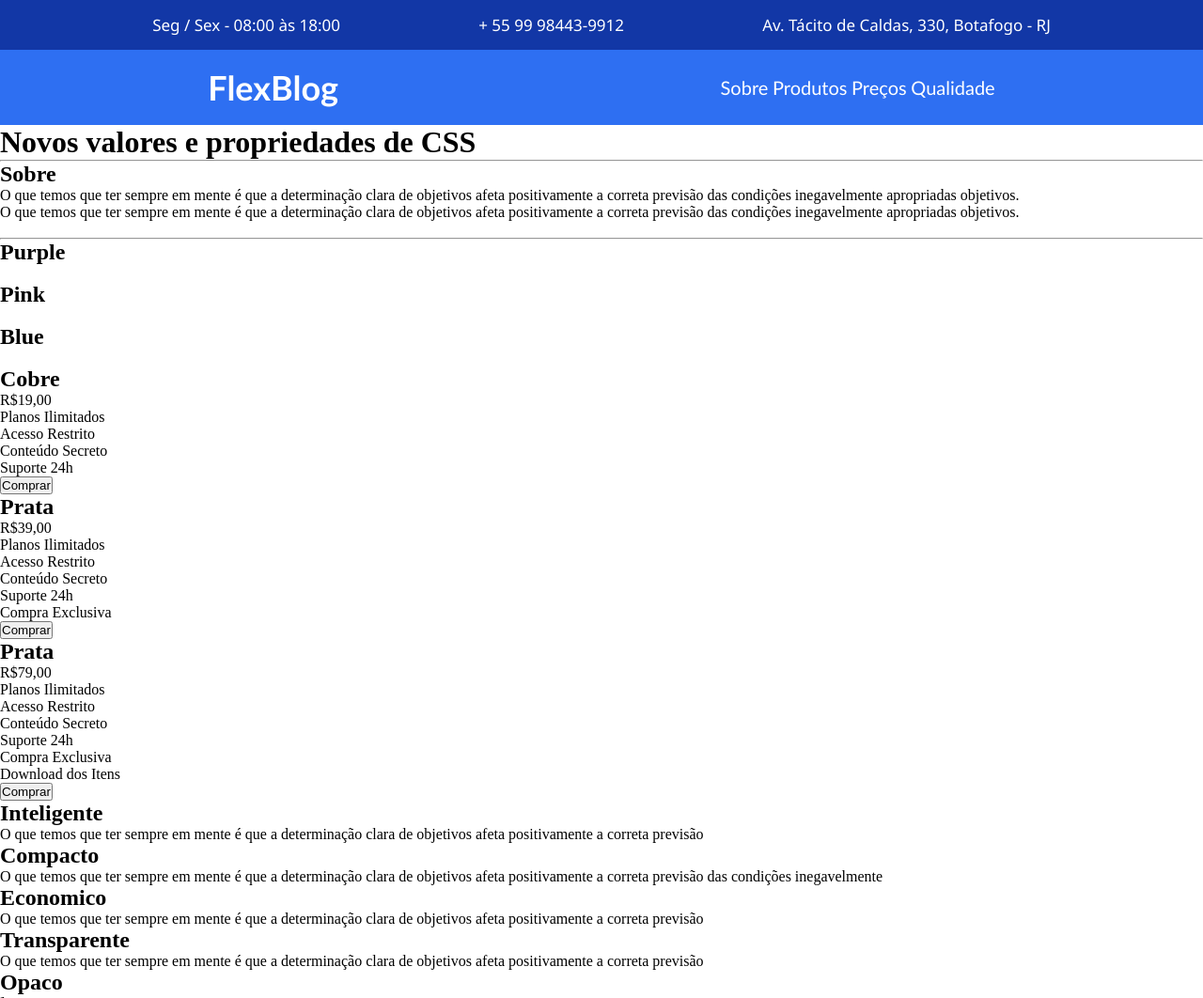
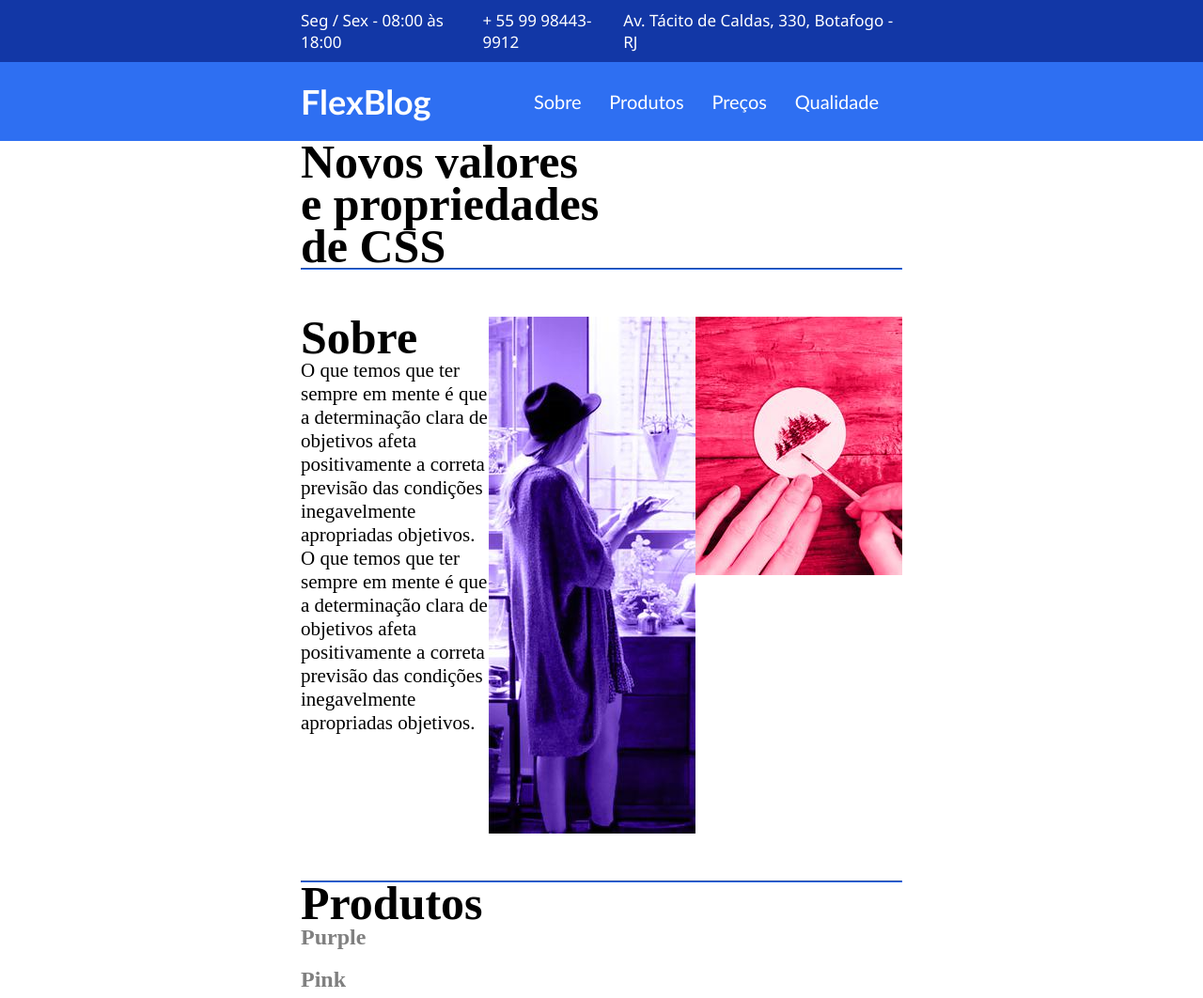
Before and after one commit to daniel-miranda-py/projetos-senac, a plain HTML site: page desafio06/desafio06.html in a window 1280 px wide. Shown: the top 1062 px of the page at 94% size. Drawn offline with Linux system fonts and the light colour scheme.

Commit message:
desafio06
continuação

```diff
--- a/desafio06/desafio06.css
+++ b/desafio06/desafio06.css
@@ -1,47 +1,106 @@
 * {
     margin:0px;
     padding:0px;
+    box-sizing: border-box;
+}
+
+/* COMEÇO Seção header  */
+
+header {
+    display: flex;
+    flex-direction: column;
+
+    background-color:#2E6FF2;
+    color:white;
+
+    font-size:18px;
+    font-family: 'Trebuchet MS', 'Lucida Sans Unicode', 'Lucida Grande', 'Lucida Sans', Arial, sans-serif;
+}
+
+#top-bar-pai {
+    background-color: #1237A6;
 }
 
 #top-bar {
-    background-color: #1237A6;
+    margin:auto;
+    width: 50%;
+
+    padding: 10px 0;
+
+    display: flex;
+    justify-content: space-between;
+
     color: #ffff;
-    padding: 15px;
-    display: flex;
-    justify-content: space-evenly;
+
     font-family: 'Segoe UI', Tahoma, Geneva, Verdana, sans-serif;
     font-size: 17px;
     font-weight: 400;
 }
 
-header {
+#header-box {
+    width:50%;
+    margin: auto;
+
     display: flex;
-    justify-content: space-around;
+    justify-content:space-between ;
     align-items: center;
-    padding:18px;
-    background-color:#2E6FF2;
-    color:white;
-    font-size:18px;
-    font-family: 'Trebuchet MS', 'Lucida Sans Unicode', 'Lucida Grande', 'Lucida Sans', Arial, sans-serif;
+
+    padding:20px 0;
 }
 
+/* FIM Seção header  */
 
-/* colocar pseudoclasse nos links
-por que o peso da fonte não altera?
- */
+
 a {
     text-decoration: none;
     color: white;
     font-size:20px;
-    font-weight:50;
+    margin-right:25px;
 }
 
-hr {
-    color: blue;
+a:hover {
+    background-color: rgba(255, 255, 255, 0.205);
+    padding: 5px 7px;
+    border-radius:6px;
 }
 
 main {
     display: flex;
     flex-direction: column;
+    width:50%;
+    margin: auto;
+}
+
+ .main-h1{
+    font-size: 50px;
+    color: black;
+    width: 50%;
+    line-height: 45px;
 
 }
+
+hr {
+    border-color: #2E6FF2;
+}
+
+#section-sobre {
+    padding:50px 0;
+    display: flex;
+    flex-direction: row;
+    align-items: flex-start;
+    justify-content:space-evenly ;
+}
+
+
+
+#sobre-box {
+    display: flex;
+    flex-direction:column;
+    justify-content: space-evenly;
+    width:50%;
+    font-size: 21px;
+}
+
+h2 {
+    color: gray;
+}
--- a/desafio06/desafio06.html
+++ b/desafio06/desafio06.html
@@ -10,15 +10,19 @@
 
 <!-- Barra Superior com informações de contato-->
 
+<!-- Duas divs dentro do header -->
+
+    <header>
+        <div id="top-bar-pai">
             <div id="top-bar">
                 <p>Seg / Sex - 08:00 às 18:00</p>
                 <p> + 55 99 98443-9912</p>
                 <p>Av. Tácito de Caldas, 330, Botafogo - RJ</p>
             </div>
+        </div>
+<!-- Cabeçalho com links -->
+        <div id="header-box">
 
-<!-- Cabeçalho com links -->
-
-    <header>
             <h1>FlexBlog</h1>
             <nav>
                 <a href="">Sobre</a>
@@ -26,30 +30,37 @@
                 <a href="">Preços</a>
                 <a href="">Qualidade</a>
             </nav>
+        </div>
     </header>
 
 <!-- Conteúdo principal -->
 
     <main>
-        <h1>Novos valores e propriedades de CSS</h1>
+
+        <h1 class="main-h1"> Novos valores e propriedades de CSS</h1>
         <hr>
 
 <!-- Seção 1 - Sobre -->
 
         <section id="section-sobre">
-            <div id="box-sobre">
-                <h1>Sobre</h1>
+
+                <div id="sobre-box">
+                    <h1 class="main-h1">Sobre</h1>
                     <p>O que temos que ter sempre em mente é que a determinação clara de objetivos afeta positivamente a correta previsão das condições inegavelmente apropriadas objetivos.</p>
                     <p>O que temos que ter sempre em mente é que a determinação clara de objetivos afeta positivamente a correta previsão das condições inegavelmente apropriadas objetivos.</p>
                 </div>
-            <img src="" alt="">
-            <img src="" alt="">
+                <img src="img/sobre1.jpg" alt="A">
+                <img src="img/sobre2.jpg" alt="B">
         </section>
+
                 <hr>
+
 
 <!-- Seção 2 - Produtos -->
 
         <section id="box-produtos">
+
+            <h1 class="main-h1">Produtos</h1>
             <div>
                 <h2>Purple</h2>
                 <img src="" alt="">
@@ -110,32 +121,32 @@
         <section id="section-elogio">
 
             <div>
-                <h1>Inteligente</h1>
+                <h3>Inteligente</h3>
                 <p>O que temos que ter sempre em mente é que a determinação clara de objetivos afeta positivamente a correta previsão</p>
             </div>
 
             <div>
-                <h1>Compacto</h1>
+                <h3>Compacto</h3>
                 <p>O que temos que ter sempre em mente é que a determinação clara de objetivos afeta positivamente a correta previsão das condições inegavelmente</p>
             </div>
 
             <div>
-                <h1>Economico</h1>
+                <h3>Economico</h3>
                 <p>O que temos que ter sempre em mente é que a determinação clara de objetivos afeta positivamente a correta previsão</p>
             </div>
 
             <div>
-                <h1>Transparente</h1>
+                <h3>Transparente</h3>
                 <p>O que temos que ter sempre em mente é que a determinação clara de objetivos afeta positivamente a correta previsão</p>
             </div>
 
             <div>
-                <h1>Opaco</h1>]
+                <h3>Opaco</h3>]
                 <p>O que temos que ter sempre em mente é que a determinação clara de objetivos afeta positivamente a correta previsão das condições inegavelmente</p>
             </div>
 
             <div>
-                <h1>Sustentável</h1>
+                <h1>Sustentável</h3>
                 <p>O que temos que ter sempre em mente é que a determinação clara de objetivos afeta positivamente a correta previsão</p>
             </div>
 
```
Lines whose indentation alone changed are shown as unchanged.
